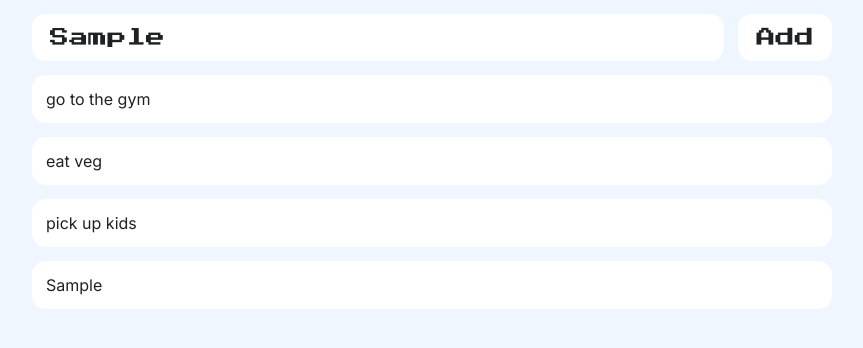
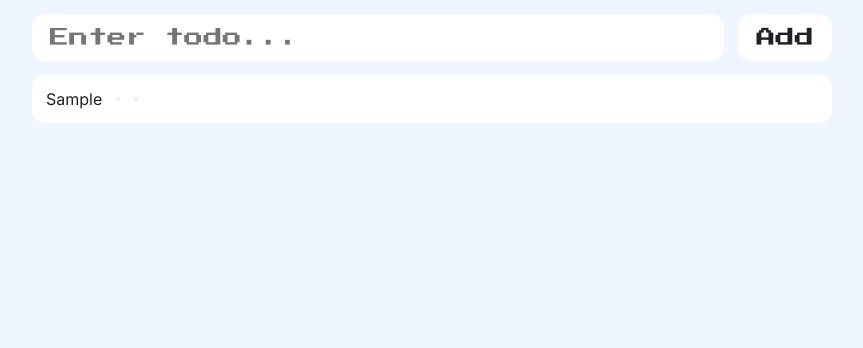
Before and after one commit to carternadain/React_To-do-list, a React (Vite) app in the folder reactjs-todolist/: page / in a window 1280 px wide. Both pictures are taken after typing "Sample" into the empty fields and a click on the button "Add". Shown: the top 348 px of the page, without its empty margins (208-1071 px from the left). Built offline with nearby package versions, Linux system fonts and the light colour scheme.

Commit message:
update dele]te button

```diff
--- a/reactjs-todolist/src/App.jsx
+++ b/reactjs-todolist/src/App.jsx
@@ -6,11 +6,19 @@
 
 
 const [todos, setTodos] = useState([
-  'go to the gym',
-  'eat veg',
-  'pick up kids'
+
 ])
 
+function handleDeleteTodo (index){
+const newTodoList = todos.filter((todo, todoIndex) => {
+  return todoIndex !== index
+  })
+  setTodos(newTodoList)
+}
+
+function handleEditTodo (Index){
+
+}
 
 function handleAddTodos(newTodo){
   const newTodoList = [...todos,newTodo]
@@ -19,7 +27,7 @@
   return (
     <>
       <TodoInput handleAddTodos={handleAddTodos} />
-      <TodoList todos={todos} />
+      <TodoList handleDeleteTodo={handleDeleteTodo} todos={todos} />
      </>
   )
 }
--- a/reactjs-todolist/src/components/TodoCard.jsx
+++ b/reactjs-todolist/src/components/TodoCard.jsx
@@ -1,7 +1,7 @@
 import React from "react"
 
 export default function TodoCard (props){
-    const {children} = props
+    const {children, handleDeleteTodo , index} = props
     return(
         <li className="todoItem" >
             <div className='actionsContainer' >
@@ -10,9 +10,19 @@
 
 
             </div>
+            <button> <i className="fa-solid fa-pen-to-square">
+                 </i>
+                 </button>
 
-        <i className="fa-solid fa-pen-to-square"></i>
-        <i className="fa-regular fa-trash-can"></i>
+            <button onClick={() => handleDeleteTodo (index)
+
+            }>
+                <i className="fa-regular fa-trash-can">
+                    </i>
+                    </button>
+
+
+
     </li>
     )
 }
--- a/reactjs-todolist/src/components/Todoinput.jsx
+++ b/reactjs-todolist/src/components/Todoinput.jsx
@@ -11,6 +11,7 @@
             } } placeholder="Enter todo..." />
             <button onClick={() => {
                 handleAddTodos(todoValue)
+                setTodoValue('')
             }
 
             }> Add</button>
--- a/reactjs-todolist/src/components/Todolist.jsx
+++ b/reactjs-todolist/src/components/Todolist.jsx
@@ -10,7 +10,9 @@
         <ul className="main">
             {todos.map((todo, todoIndex) => {
                 return (
-                   <TodoCard  key={todoIndex}>
+                   <TodoCard {...props} key={todoIndex}
+                   index= {todoIndex}>
+
                        <p>
                            {todo}
                        </p>
```
